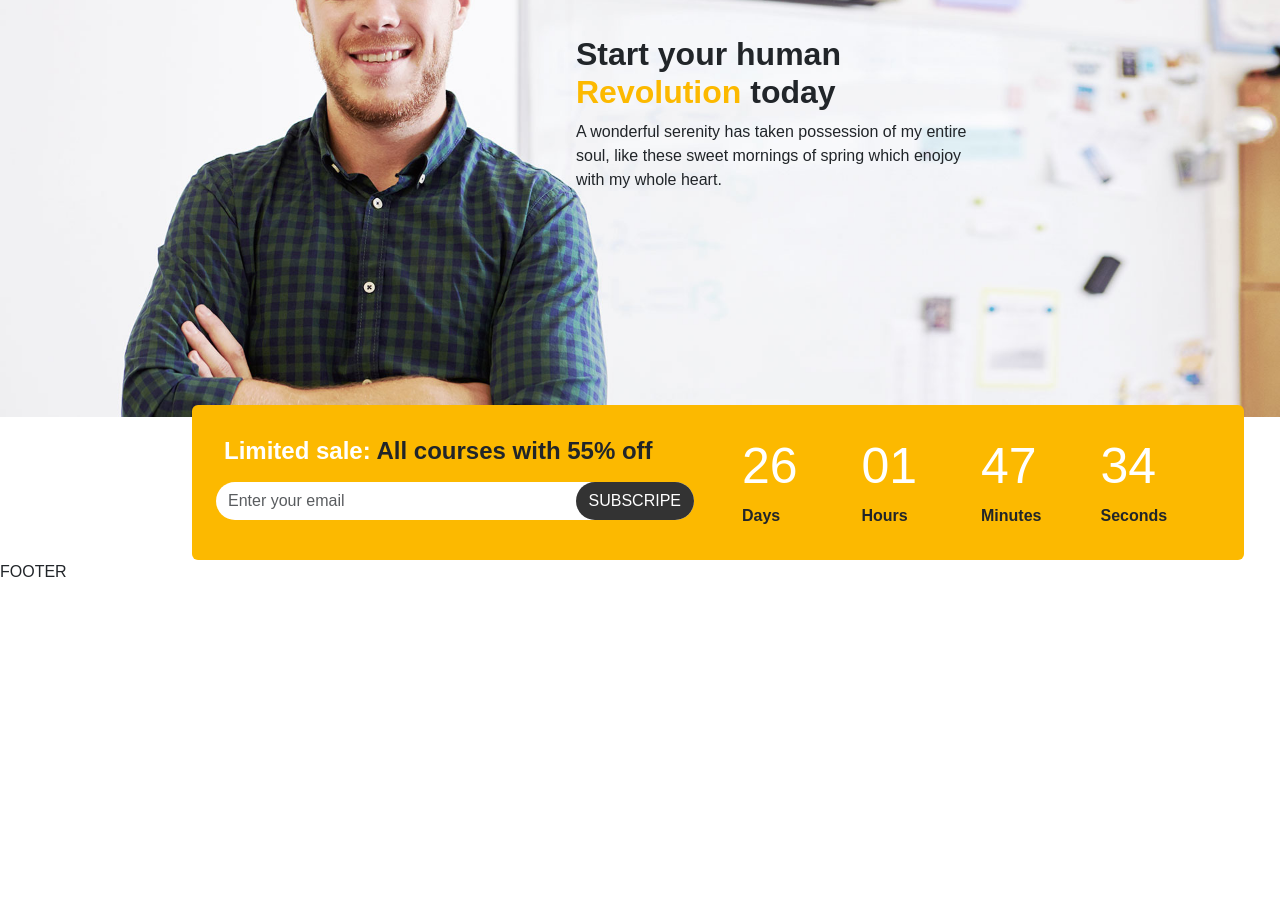
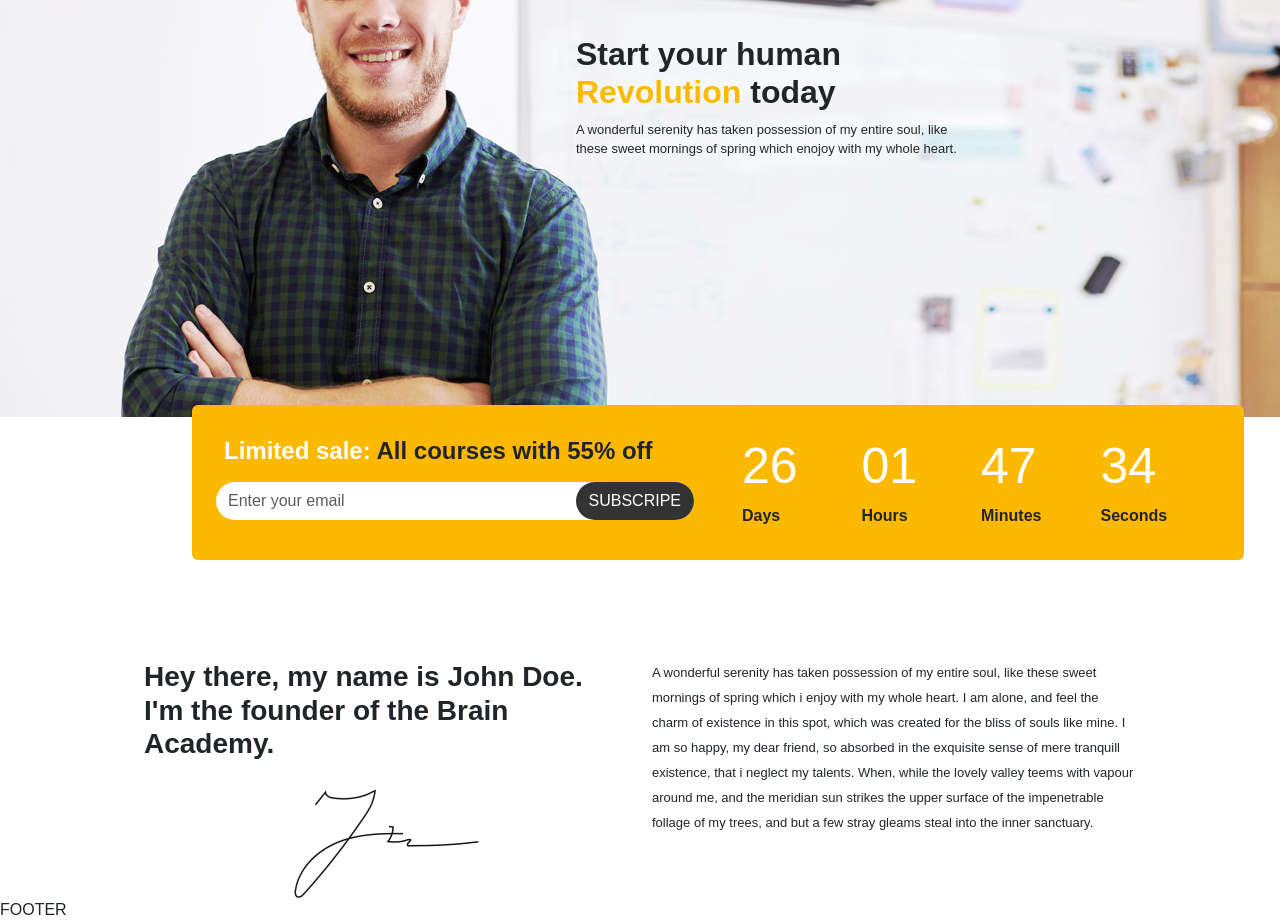
Before and after one commit to stiva98/proj-html-vuejs, a Vue app: page / in a window 1280 px wide. Shown: the part 240-1162 px from the top of the page. Before the commit the page ends 824 px from the top, so only its background shows below. Built offline with nearby package versions, Linux system fonts and the light colour scheme.

Commit message:
terminata seconda sezione del main forma statica

```diff
--- a/src/components/MainComponent.vue
+++ b/src/components/MainComponent.vue
@@ -19,7 +19,7 @@ export default {
                 <h2 class="fw-bold">
                     Start your human <span>Revolution</span> today
                 </h2>
-                <p>
+                <p class="size">
                     A wonderful serenity has taken possession of my entire soul, like these sweet mornings of spring which enojoy with my whole heart.
                 </p>
             </div>
@@ -73,6 +73,23 @@ export default {
                 </div>
             </div>
         </section>
+        <section class="second-section">
+            <div class="my-container">
+                <div class="row">
+                    <div class="col-6">
+                        <h3 class="fw-bold">
+                            Hey there, my name is John Doe. I'm the founder of the Brain Academy.
+                        </h3>
+                        <img src="../assets/img/sign.jpg" alt="Firma John Doe">
+                    </div>
+                    <div class="col-6">
+                        <p>
+                            A wonderful serenity has taken possession of my entire soul, like these sweet mornings of spring which i enjoy with my whole heart. I am alone, and feel the charm of existence in this spot, which was created for the bliss of souls like mine. I am so happy, my dear friend, so absorbed in the exquisite sense of mere tranquill existence, that i neglect my talents. When, while the lovely valley teems with vapour around me, and the meridian sun strikes the upper surface of the impenetrable follage of my trees, and but a few stray gleams steal into the inner sanctuary.
+                        </p>
+                    </div>
+                </div>
+            </div>
+        </section>
     </main>
 </template>
 
@@ -105,12 +122,30 @@ main {
             width: 400px;
             top: 25%;
             left: 45%;
+
+            .size {
+                font-size: small;
+            }
         }
         .text-white {
             font-size: 50px;
             margin-bottom: 0;
         }
     }
+    .second-section {
+        margin-top: 100px;
+        .my-container {
+            max-width: 992px;
+            margin: 0 auto;
+        }
+        .col-6 > img {
+            padding: 20px 0 0 150px;
+        }
+        .col-6 > p {
+            font-size: small;
+            line-height: 25px;
+        }
+    }
 }
 
 
```
Also changed, not shown: src/assets/img/sign.jpg (added), src/assets/scss/partials/mixins.scss (line endings or trailing spaces).
